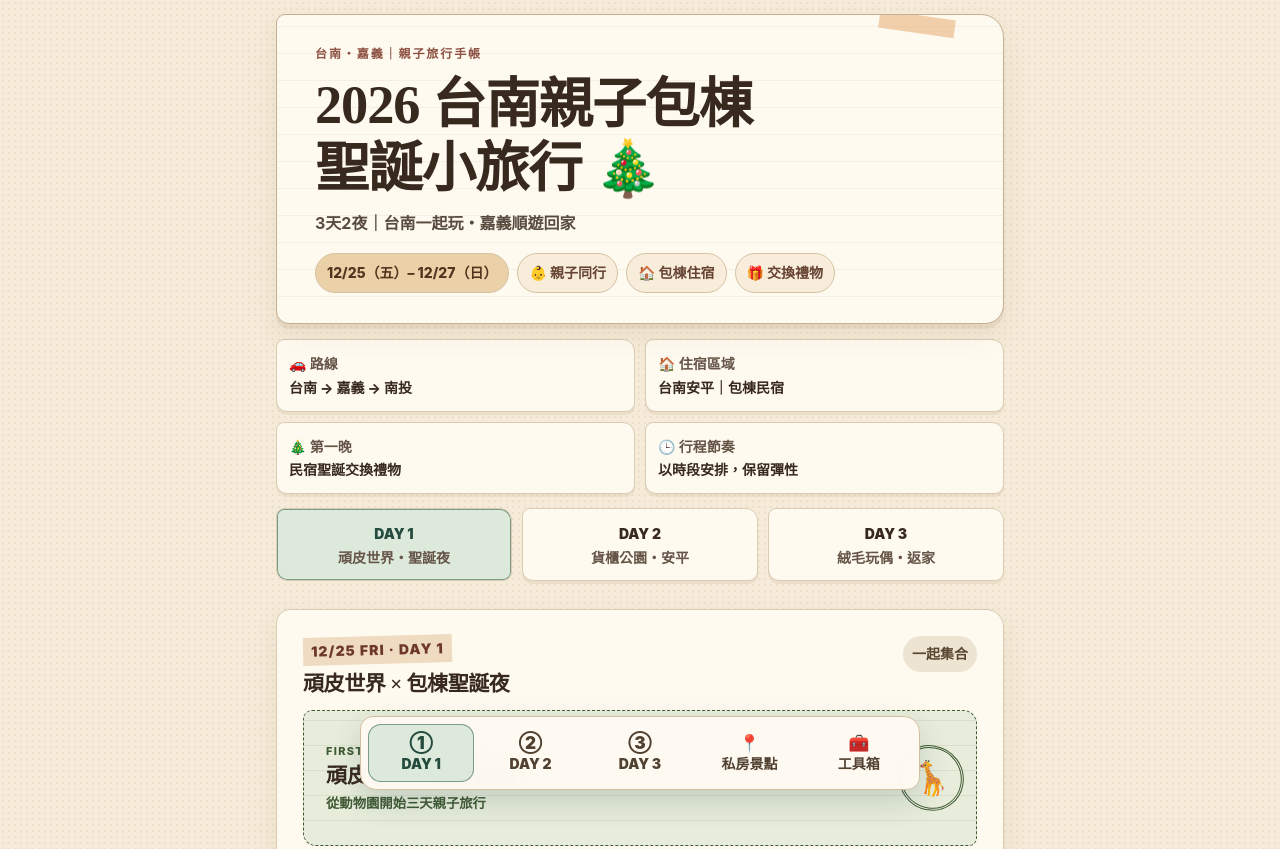
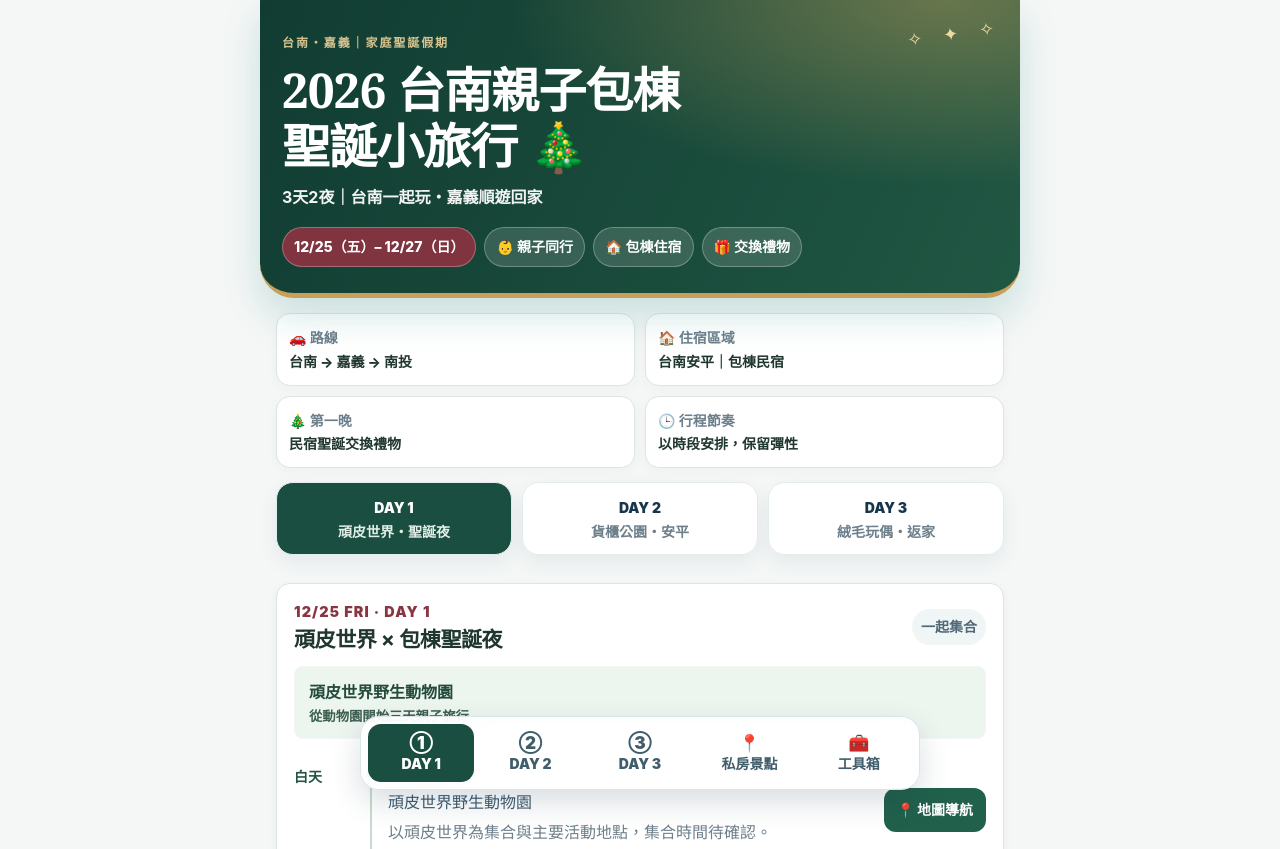
Before and after one commit to TMHfred/-, a plain HTML site: page index.html in a window 1280 px wide. Shown: the top 849 px of the page. Drawn offline with Linux system fonts and the light colour scheme.

Commit message:
Pair a Christmas cover with a clean daily itinerary

```diff
--- a/index.html
+++ b/index.html
@@ -3,7 +3,7 @@
 <head>
 <meta charset="utf-8">
 <meta name="viewport" content="width=device-width,initial-scale=1,viewport-fit=cover">
-<meta name="theme-color" content="#f5ebd8">
+<meta name="theme-color" content="#194e40">
 <meta name="color-scheme" content="light">
 <title>2026 台南親子包棟聖誕小旅行</title>
 <style>
@@ -336,126 +336,34 @@ a:focus-visible,button:focus-visible,summary:focus-visible{outline-color:#1459a3
 }
 @media print{.bottom,.skip-link{display:none}.wrap{padding-bottom:0}}
 
-/* Travel notebook theme */
-:root{
-  --cream:#f5ebd8;
-  --paper:#fffaf0;
-  --ink:#38291f;
-  --muted:#655447;
-  --teal:#356151;
-  --teal2:#56816c;
-  --blue:#365a70;
-  --line:#d9cbb4;
-  --shadow:0 5px 0 #7f583016,0 12px 27px #6f492b14;
-  --shadow-soft:0 3px 0 #7f583015;
-  --radius:14px 18px 14px 18px;
-}
-body{
-  background-color:var(--cream);
-  background-image:radial-gradient(#88644222 .65px,transparent .8px);
-  background-size:6px 6px;
-}
-.hero{
-  margin:14px 0 0;
-  padding:30px clamp(18px,5vw,38px);
-  border:1px solid #c4af90;
-  border-radius:9px 23px 19px 13px;
-  color:var(--ink);
-  background:repeating-linear-gradient(0deg,transparent 0 26px,#997d4e16 26px 27px),var(--paper);
-  box-shadow:var(--shadow);
-}
-.hero::before{
-  content:"";
-  position:absolute;
-  top:0;
-  right:clamp(16px,6vw,48px);
-  width:76px;
-  height:18px;
-  background:#e8b986a6;
-  transform:rotate(8deg);
-}
-.hero::after{content:none}
-h1,.day h3,.section-title h2,.spot-card h4{
-  font-family:"Kaiti TC","DFKai-SB","Noto Serif TC",serif;
-  font-weight:800;
-}
-h1{font-size:clamp(1.9rem,6.5vw,3.4rem);line-height:1.18}
-.kicker{color:#7b3729}
-.subtitle{color:#4f4235}
-.badge{border-color:#d6c1a4;background:#f8edda;backdrop-filter:none;color:#664333}
-.badge:first-child{background:#ead1a8;color:#53331e}
-.info-card,.quick a,.day,.tool,.packing,.spot-card{
-  background:var(--paper);
-  border-color:var(--line);
-}
-.info-card,.quick a{border-radius:8px 12px 9px 11px}
-.quick a[aria-selected="true"],.bottom a[aria-current="page"]{
-  background:#dce9db;
-  color:#244b3d;
-  box-shadow:inset 0 0 0 1px #7b9b84;
-}
-.day{padding:clamp(14px,4vw,26px)}
-.date{
-  display:inline-block;
-  padding:3px 8px;
-  margin-bottom:4px;
-  background:#efdbc0;
-  color:#6d3827;
-  transform:rotate(-1.5deg);
-}
-.theme{background:#ede5d2;color:#584631}
-.scenic{
-  min-height:136px;
-  padding:15px clamp(12px,4vw,22px);
-  align-items:center;
-  color:var(--ink);
-  background:repeating-linear-gradient(0deg,transparent 0 24px,#5d514317 24px 25px),var(--scene-paper);
-  border:1px dashed var(--scene-ink);
-  border-radius:9px 14px 8px 13px;
-}
-.scenic .copy{width:100%;padding-right:80px}
-.scenic strong{max-width:none}
-.scenic .eyebrow,.scenic small{opacity:1;color:var(--scene-ink)}
-.zoo{--scene-paper:#e7edda;--scene-ink:#415b35}
-.lotus{--scene-paper:#e4edf0;--scene-ink:#345b6b}
-.qijin{--scene-paper:#f6e4d5;--scene-ink:#784032}
-.scenic::before,.scenic::after{content:none}
-.destination-stamp{
-  position:absolute;
-  top:50%;
-  right:12px;
-  width:65px;
-  aspect-ratio:1;
-  display:grid;
-  place-items:center;
-  font-size:2rem;
-  border:3px double var(--scene-ink);
-  border-radius:46% 53% 48% 51%;
-  color:var(--scene-ink);
-  transform:translateY(-50%) rotate(9deg);
-}
-.time,.place,.note{color:#594536}
-.rail::before{background:#d8c8ad}
-.dot{background:var(--teal);border-color:#dce7d9;box-shadow:0 0 0 2px var(--paper)}
-.tag{background:#e5ecdd;color:#315440}
-.nav:not(.soft):not(.teal){background:var(--blue)}
-.nav.soft{background:#e4ebed;color:#2e5163}
-.stay,.highlight,.spot-intro{background:#f5e8d0;border-color:#d9c4a2}
-.opt.chill,.opt.play,.opt.shop{background:#f8f1e0}
-.bottom{background:#fffaf2f7;border-color:#d2bea1;border-radius:13px 16px 13px 16px}
-.bottom a{color:#514130}
-a:focus-visible,button:focus-visible,summary:focus-visible{outline-color:#356151}
-@media(max-width:390px){
-  .hero{margin-inline:0;padding-inline:16px}
-  .bottom a{font-size:.8125rem}
-}
-@media print{
-  .hero{color:var(--ink);background:var(--paper)!important}
-}
+
+/* Christmas cover and daily itinerary */
+body{background:#f4f7f6;color:#203630}
+.hero{background:radial-gradient(ellipse at 90% 0%,#daae6066,transparent 45%),linear-gradient(115deg,#113c32,#205743);border-bottom:5px solid #c89f59;padding:34px 22px 26px}
+.hero:after{content:"✧  ✦  ✧";color:#ffe6ab;opacity:.9}
+.hero h1{font-family:Georgia,"Noto Serif TC",serif;font-size:clamp(2rem,6vw,3rem);line-height:1.18}
+.hero .kicker{color:#f6d99e}
+.hero .badge:first-child{background:#80343f;color:white}
+.info-card,.day,.spot-card,.tool,.packing{background:white;border:1px solid #dce5e1;border-radius:14px;box-shadow:0 3px 12px #19392d09}
+.quick a[aria-selected=true],.bottom a[aria-current=page]{background:#194e40;color:white}
+.quick a[aria-selected=true] span{color:#e0eee7}
+.dayhead{align-items:center}
+.date{color:#8a3542;font-size:.9rem}
+.scenic{min-height:0;padding:12px 14px;background:#edf5ef;color:#244b3c;border-radius:9px}
+.scenic::before,.scenic::after,.destination-stamp,.scenic .eyebrow{display:none}
+.scenic strong{font-size:1rem;max-width:none}
+.item{padding-block:16px}
+.time{color:#235340}
+.dot{background:#306c55;border-color:#dfebe3}
+.rail:before{background:#c9dace;top:-17px;bottom:-17px}
+.content .nav,.nav:not(.soft):not(.teal){background:#21614c;color:white;box-shadow:none}
+.content .nav{margin-top:8px}
+.highlight{background:#fff4ed;border-color:#e9d2bc}
+@media(min-width:620px){.content:has(>.nav){display:grid;grid-template-columns:minmax(0,1fr) auto;column-gap:14px}.content:has(>.nav)>*{grid-column:1}.content:has(>.nav)>.nav{grid-column:2;grid-row:1/span 3;align-self:center}}
 </style>
 </head>
 <body><a class="skip-link" href="#day1">跳到第一天行程</a><div class="wrap" id="top">
-<header class="hero"><div class="kicker">台南・嘉義｜親子旅行手帳</div><h1>2026 台南親子包棟<br>聖誕小旅行 🎄</h1><div class="subtitle">3天2夜｜台南一起玩・嘉義順遊回家</div><div class="hero-badges"><div class="badge">12/25（五）– 12/27（日）</div><div class="badge">👶 親子同行</div><div class="badge">🏠 包棟住宿</div><div class="badge">🎁 交換禮物</div></div></header>
+<header class="hero"><div class="kicker">台南・嘉義｜家庭聖誕假期</div><h1>2026 台南親子包棟<br>聖誕小旅行 🎄</h1><div class="subtitle">3天2夜｜台南一起玩・嘉義順遊回家</div><div class="hero-badges"><div class="badge">12/25（五）– 12/27（日）</div><div class="badge">👶 親子同行</div><div class="badge">🏠 包棟住宿</div><div class="badge">🎁 交換禮物</div></div></header>
 <div class="info-grid"><div class="info-card"><b>🚗 路線</b><span>台南 → 嘉義 → 南投</span></div><div class="info-card"><b>🏠 住宿區域</b><span>台南安平｜包棟民宿</span></div><div class="info-card"><b>🎄 第一晚</b><span>民宿聖誕交換禮物</span></div><div class="info-card"><b>🕒 行程節奏</b><span>以時段安排，保留彈性</span></div></div>
 <div class="quick"><a href="#day1">DAY 1<span>頑皮世界・聖誕夜</span></a><a href="#day2">DAY 2<span>貨櫃公園・安平</span></a><a href="#day3">DAY 3<span>絨毛玩偶・返家</span></a></div>
 <section class="section" id="stay"><div class="section-title"><h2>🏠 我們的基地</h2><small>安平包棟住宿</small></div><div class="stay"><h3>台南安平｜包棟民宿</h3><p>臺南市安平區民權路四段391弄1弄16號</p><a class="nav teal" href="https://www.google.com/maps/dir/?api=1&amp;destination=%E8%87%BA%E5%8D%97%E5%B8%82%E5%AE%89%E5%B9%B3%E5%8D%80%E6%B0%91%E6%AC%8A%E8%B7%AF%E5%9B%9B%E6%AE%B5391%E5%BC%841%E5%BC%8416%E8%99%9F&amp;travelmode=driving" target="_blank" rel="noopener">📍 Google 導航至民宿</a><p>第一天遊園後入住民宿，晚上交換禮物。入住時間待確認。</p></div></section>
```
